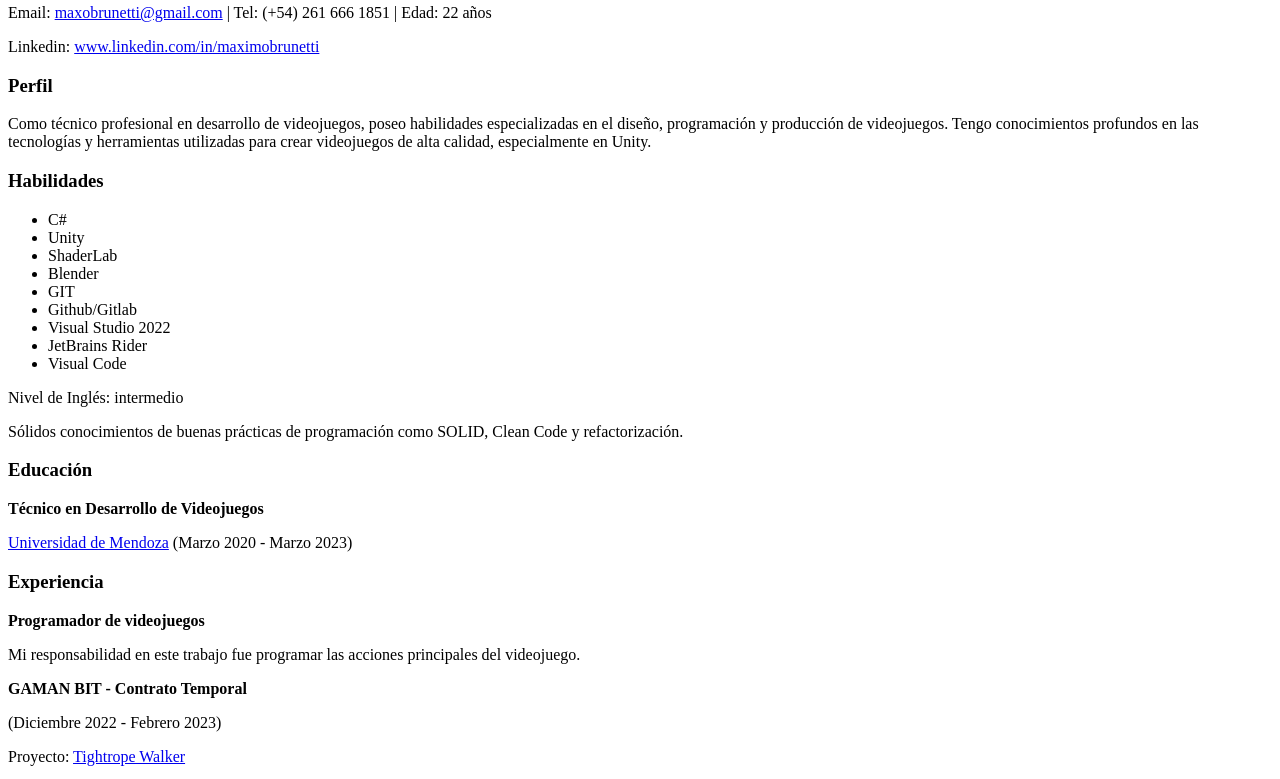
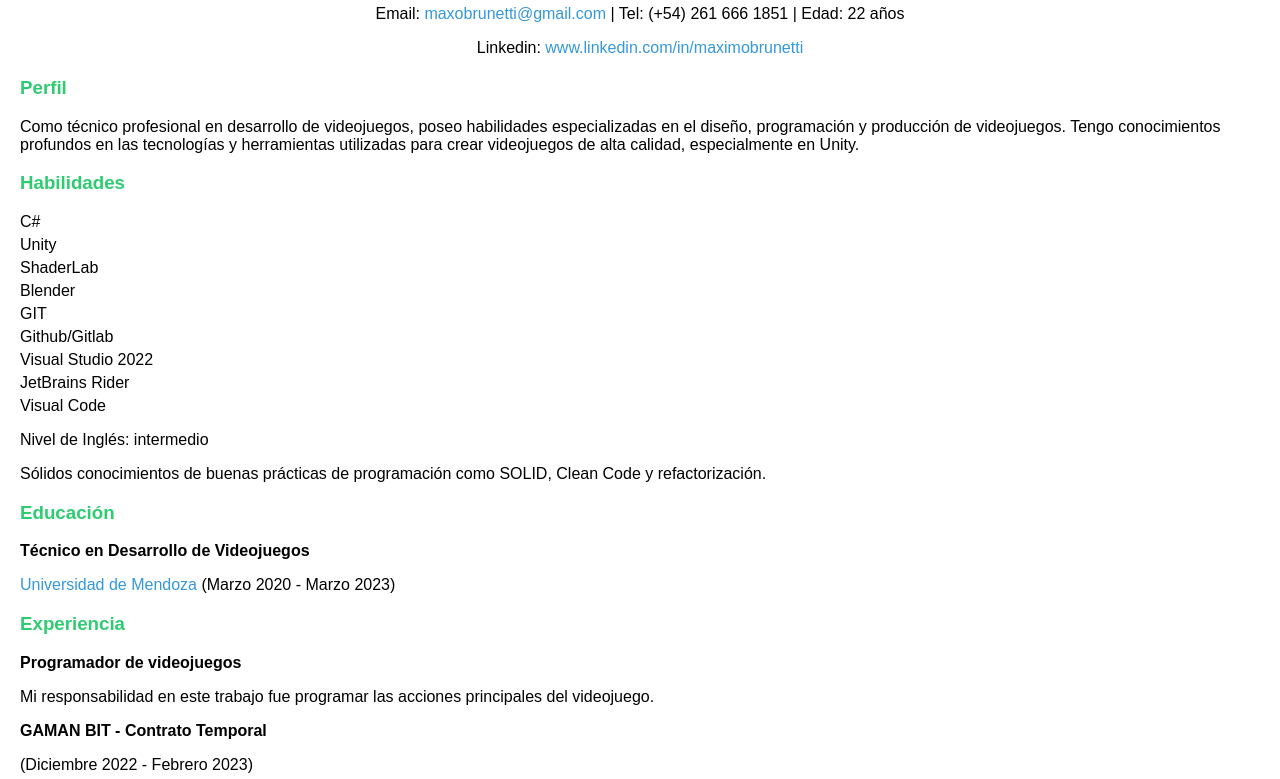
Before and after one commit to TuXimo/curriculum, a website: page Curriculum/es.html in a window 1280 px wide. Shown: the part 123-902 px from the top of the page. Drawn offline with Linux system fonts and the light colour scheme.

Commit message:
Fixing stylized

```diff
--- a/Curriculum/es.html
+++ b/Curriculum/es.html
@@ -5,7 +5,7 @@
     <meta name="viewport" content="width=device-width, initial-scale=1.0">
     <title>Máximo Brunetti - Desarrollador de Videojuegos</title>
     <script src="script.js"></script>
-    <link rel="stylesheet" href="style.css">
+    <link rel="stylesheet" href="styles.css">
 </head>
 <body>
     <header>
```
Also changed, not shown: Curriculum.html (+1 -1 lines).
